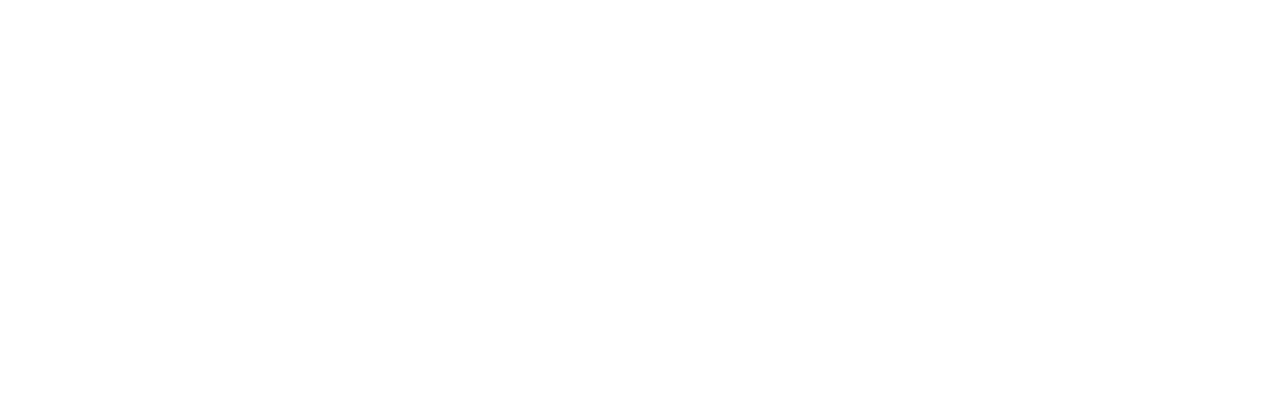
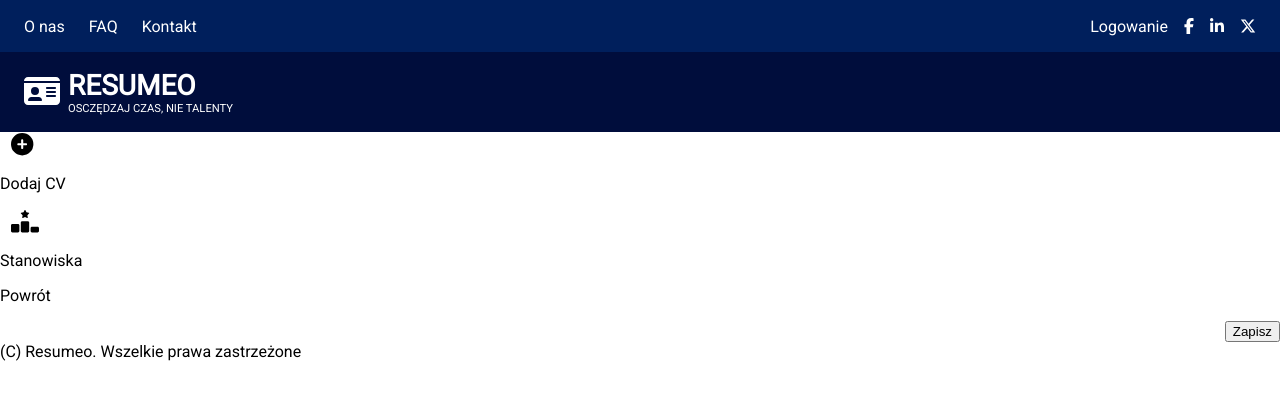
Before and after one commit to mikolajolczak/Resumeo, an Angular app: page /edit-position in a window 1280 px wide. Before the commit this address led to /. Shown: the top 400 px of the page. Built offline with nearby package versions, Linux system fonts and the light colour scheme.

Commit message:
add: delete option to positions

```diff
--- a/src/app/app.routes.ts
+++ b/src/app/app.routes.ts
@@ -25,4 +25,8 @@
     path: 'add-position',
     loadComponent: () => import('./positions/add-position/add-position.component').then(m => m.AddPositionComponent)
   },
+    {
+    path: 'edit-position',
+    loadComponent: () => import('./positions/edit-position/edit-position.component').then(m => m.EditPositionComponent)
+  },
 ];
--- a/src/app/positions/edit-position/edit-position.component.html
+++ b/src/app/positions/edit-position/edit-position.component.html
@@ -1 +1,54 @@
-<p>edit-position works!</p>
+<div class="container">
+  <app-header></app-header>
+  <div class="toolbar">
+    <div class="toolbar-left">
+      <a class="toolbar-item" routerLink="/add-position" style="cursor:pointer">
+        <fa-icon [icon]="faPlusCircle" [style]="{'font-size':'1.4em', margin:'0.7rem'}"/>
+        <p>Dodaj CV</p>
+      </a>
+      <a class="toolbar-item" routerLink="/positions" style="cursor:pointer">
+        <fa-icon [icon]="faRankingStar" [style]="{'font-size':'1.4em', margin:'0.7rem'}"/>
+        <p>Stanowiska</p>
+      </a>
+    </div>
+    <div class="toolbar-right">
+      <a class="toolbar-item" routerLink="/positions" style="cursor:pointer">
+        <p>Powrót</p>
+      </a>
+    </div>
+  </div>
+<div class="creator" *ngIf="position!==undefined">
+  <div>
+    <p>Nazwa stanowiska</p>
+    <input type="text" [(ngModel)]="position.name" placeholder="Nazwa stanowiska" />
+  </div>
+  <div>
+    <p>Liczba kandydatów</p>
+    <input type="number" [(ngModel)]="position.number_of_candidates" placeholder="Liczba kandydatów" />
+  </div>
+  <div>
+    <p>Data</p>
+    <input type="date" [(ngModel)]="position.date" placeholder="Data" />
+  </div>
+  <div>
+    <p>Opis</p>
+    <input type="text" [(ngModel)]="position.description" placeholder="Opis stanowiska"/>
+  </div>
+  <div>
+    <p>Kompetencje</p>
+    <input type="text" [(ngModel)]="position.competence" placeholder="Kompetencje wymagane" />
+  </div>
+  <div>
+    <p>Słowa kluczowe</p>
+    <input type="text" [(ngModel)]="position.keywords" placeholder="Słowa kluczowe" />
+  </div>
+
+
+</div>
+  <div style="text-align: right;">
+  <button class="save-btn" (click)="savePosition()">Zapisz</button>
+</div>
+  <footer>
+    (C) Resumeo. Wszelkie prawa zastrzeżone
+  </footer>
+</div>
--- a/src/app/positions/edit-position/edit-position.component.ts
+++ b/src/app/positions/edit-position/edit-position.component.ts
@@ -1,11 +1,30 @@
-import { Component } from '@angular/core';
+import { Component, Input } from '@angular/core';
+import { HeaderComponent } from '../../header/header.component';
+import { FontAwesomeModule } from '@fortawesome/angular-fontawesome';
+import { faPlusCircle, faRankingStar } from '@fortawesome/free-solid-svg-icons';
+import { FormsModule } from '@angular/forms';
+import { NgIf } from '@angular/common';
+import { Router } from '@angular/router';
 
 @Component({
   selector: 'app-edit-position',
-  imports: [],
+  imports: [HeaderComponent, FontAwesomeModule, FormsModule, NgIf],
   templateUrl: './edit-position.component.html',
   styleUrl: './edit-position.component.css'
 })
 export class EditPositionComponent {
+  faPlusCircle=faPlusCircle;
+  faRankingStar=faRankingStar;
+  constructor(private router: Router) {}
+  position: any;
+  ngOnInit(): void {
+    const navigation = this.router.getCurrentNavigation();
+    console.log('Navigation:', navigation);
+    this.position = navigation?.extras.state?.['position'];
+    console.log('Received position:', this.position);
+  }
 
+  savePosition(){
+    console.log('Position saved:', this.position);
+  }
 }
--- a/src/app/positions/positions.component.css
+++ b/src/app/positions/positions.component.css
@@ -105,7 +105,7 @@
   position: relative;
 }
 
-.table-row div {
+.table-row div,a {
   flex: 1 1 0;
   min-width: 0;
   border: none;
--- a/src/app/positions/positions.component.html
+++ b/src/app/positions/positions.component.html
@@ -26,15 +26,11 @@
         <div>{{position.number_of_candidates}}</div>
         <div>{{position.date}}</div>
         <div style="display: flex; flex-direction: row; justify-content: space-between;">
-        <div style="display: flex; flex-direction: row; margin-top: -0.4rem; padding-bottom: 1.1rem;">
+        <div style="display: flex; flex-direction: row; margin-top: -0.4rem; padding-bottom: 1.1rem; cursor: pointer;" (click)="removePosition(position)">
           <fa-icon [icon]="faXmark"></fa-icon>
           <p>Usuń</p>
         </div>
-        <div style="display: flex; flex-direction: row; margin-top: -0.4rem; padding-bottom: 1.1rem;">
-          <fa-icon [icon]="faFilePen"></fa-icon>
-          <p>Sczegóły</p>
-        </div>
-        <div style="display: flex; flex-direction: row; margin-top: -0.4rem; padding-bottom: 1.1rem;">
+        <div style="display: flex; flex-direction: row; margin-top: -0.4rem; padding-bottom: 1.1rem; text-decoration: none; color: black; cursor: pointer;" (click)="goToEditPosition(position)">
           <fa-icon [icon]="faBook"></fa-icon>
           <p>Edytuj</p>
         </div>
--- a/src/app/positions/positions.component.ts
+++ b/src/app/positions/positions.component.ts
@@ -3,7 +3,7 @@
 import { faDisplay, faFileArrowUp, faGears, faIdCard, faPlusCircle, faSquareCheck,faRankingStar, faXmark, faFilePen, faBook} from '@fortawesome/free-solid-svg-icons';
 import { HeaderComponent } from '../header/header.component';
 import { FontAwesomeModule } from '@fortawesome/angular-fontawesome';
-import { RouterLink } from '@angular/router';
+import { Router, RouterLink } from '@angular/router';
 import { NgFor } from '@angular/common';
 
 @Component({
@@ -32,4 +32,14 @@
     {name: 'Developer', number_of_candidates: 2, date: '2023-10-02'},
     {name: 'Senior developer', number_of_candidates: 3, date: '2023-10-03'},
   ]
+
+  constructor(private router: Router) {}
+
+  removePosition(position:{name:string, number_of_candidates:number, date:string}) {
+    this.positions = this.positions.filter(p => p !== position);
+  }
+
+  goToEditPosition(position: { name: string; number_of_candidates: number; date: string; }) {
+  this.router.navigate(['/edit-position'], { state: { position } });
+  }
 }
```
